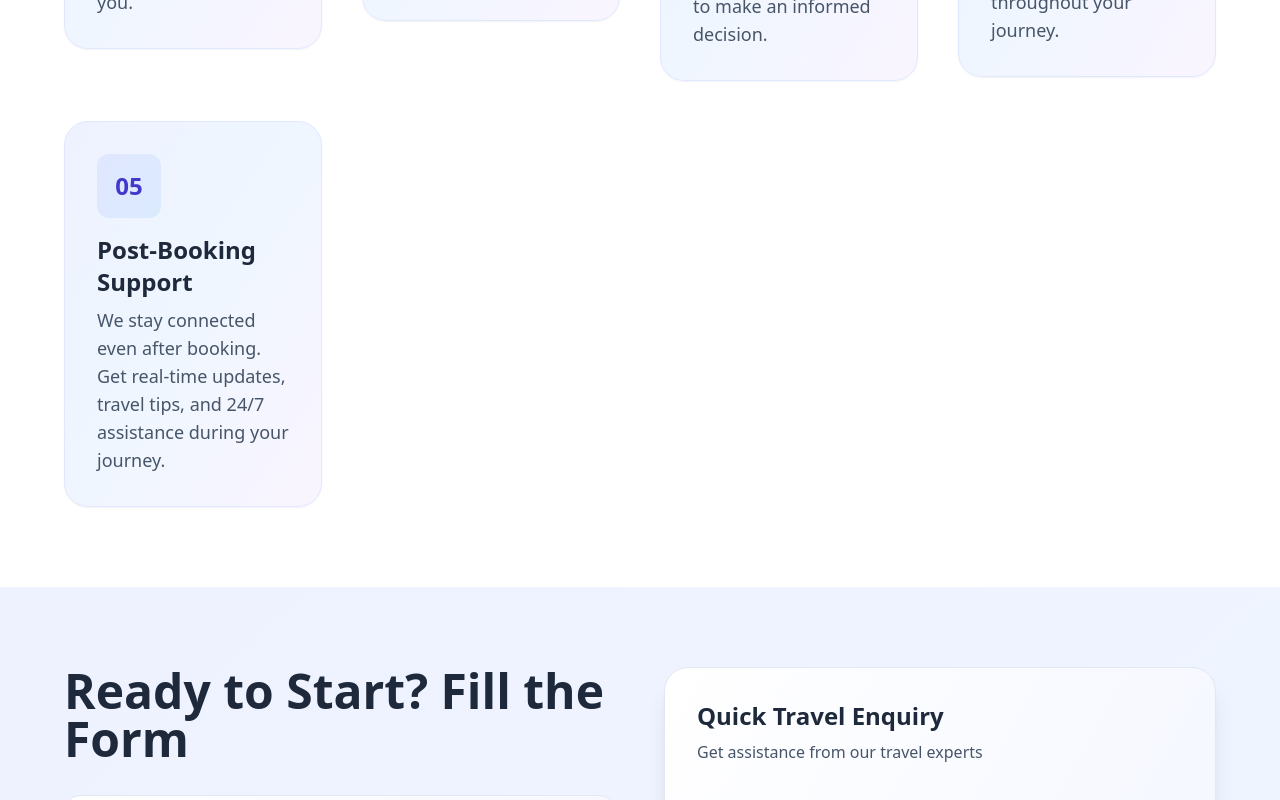
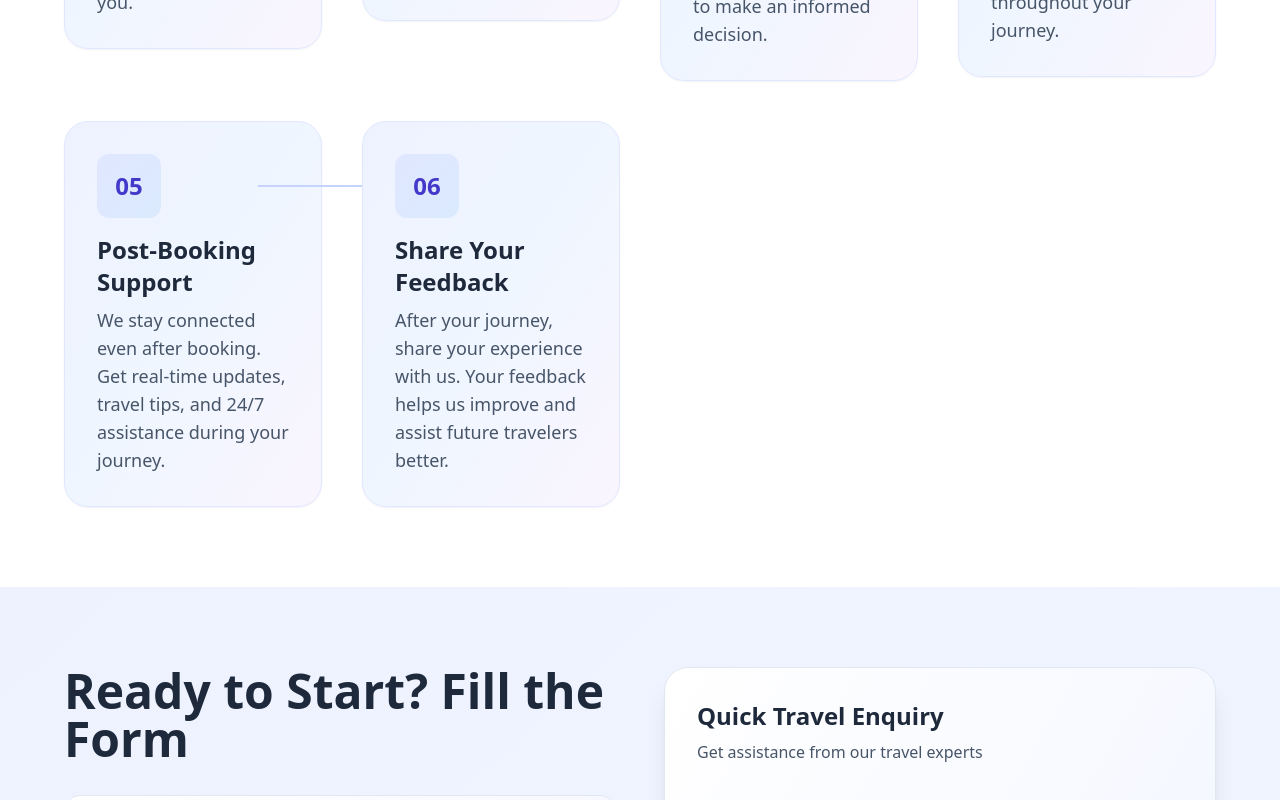
Before and after one commit to ivishalsharmaa/GoTravio-Travels, a React (Vite) app: page / in a window 1280 px wide. Shown: the part 3400-4200 px from the top of the page. Built offline with nearby package versions, Linux system fonts and the light colour scheme; no server answers.

Commit message:
The sixth point

```diff
--- a/src/pages/Home.jsx
+++ b/src/pages/Home.jsx
@@ -429,6 +429,11 @@ const Home = () => {
     title: "Post-Booking Support",
     desc: "We stay connected even after booking. Get real-time updates, travel tips, and 24/7 assistance during your journey."
   },
+  {
+  step: "06",
+  title: "Share Your Feedback",
+  desc: "After your journey, share your experience with us. Your feedback helps us improve and assist future travelers better."
+}
 
   ], []);
 
```
